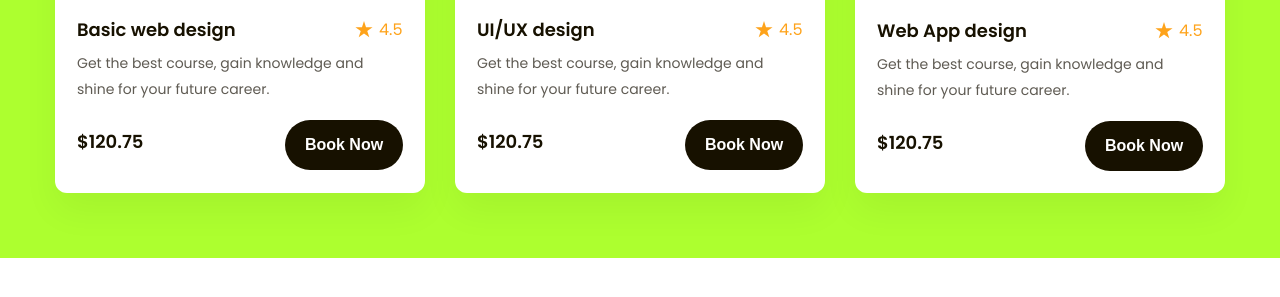
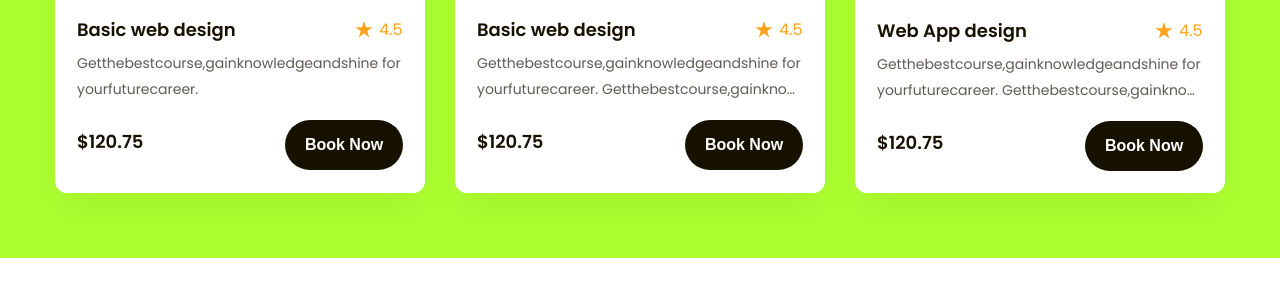
Before and after one commit to pvnam0901/f8-htmlcss-02, a plain HTML site: page index.html in a window 1280 px wide. Shown: the part 1559-1856 px from the top of the page. Drawn offline with Linux system fonts and the light colour scheme.

Commit message:
fix width

```diff
--- a/asseets/css/style.css
+++ b/asseets/css/style.css
@@ -45,6 +45,18 @@ button {
     padding: 0;
     width: auto;
     overflow: visible;
+}
+.line-climp {
+    display: -webkit-box;
+    -webkit-line-clamp: var(--line-clamp, 1);
+    -webkit-box-orient: vertical;
+    overflow: hidden;
+}
+.line-2 {
+    --line-clamp: 2;
+}
+.break-all {
+    word-break: break-all;
 }
 /* header */
 .header {
@@ -278,6 +290,7 @@ button {
     margin-top: 55px;
 }
 .popular .courses-item {
+    width: 33.3333%;
     border-radius: 12px;
     background: #fff;
     box-shadow: 0px 18px 36px 0px rgba(0, 0, 0, 0.05);
@@ -308,6 +321,7 @@ button {
     align-items: center;
 }
 .courses-item .title a {
+    padding-right: 6px;
     color: #171100;
     font-size: 1.8rem;
     font-style: normal;
--- a/index.html
+++ b/index.html
@@ -145,7 +145,7 @@
                         <img src="./asseets/img/course-1.jpg" alt="" class="thumd">
                         <div class="info">
                             <div class="head">
-                                <h3 class="title"><a href="#!">Basic web design</a></h3>
+                                <h3 class="title"><a href="#!" class="line-climp break-all">Basic web design</a></h3>
                                 <div class="rating">
                                     <svg xmlns="http://www.w3.org/2000/svg" width="18" height="17" viewBox="0 0 18 17"
                                         fill="none">
@@ -156,7 +156,11 @@
                                     <span class="value">4.5</span>
                                 </div>
                             </div>
-                            <p class="desc">Get the best course, gain knowledge and shine for your future career.</p>
+                            <p class="desc line-climp line-2 break-all">
+                                Getthebestcourse,gainknowledgeandshine
+                                foryourfuturecareer.
+
+                            </p>
                             <div class="foot">
                                 <span class="price">$120.75</span>
                                 <button class="btn btn-price active">Book Now</button>
@@ -170,7 +174,7 @@
                             alt="" class="thumd">
                         <div class="info">
                             <div class="head">
-                                <h3 class="title"><a href="!#">UI/UX design</a></h3>
+                                <h3 class="title"><a href="!#" class="line-climp break-all">Basic web design</a></h3>
                                 <div class="rating">
                                     <svg xmlns="http://www.w3.org/2000/svg" width="18" height="17" viewBox="0 0 18 17"
                                         fill="none">
@@ -181,7 +185,13 @@
                                     <span class="value">4.5</span>
                                 </div>
                             </div>
-                            <p class="desc">Get the best course, gain knowledge and shine for your future career.</p>
+                            <p class="desc line-climp line-2 break-all">
+                                Getthebestcourse,gainknowledgeandshine
+                                foryourfuturecareer.
+                                Getthebestcourse,gainknowledgeandshine
+                                foryourfuturecareer.
+                                Getthebestcourse,gainknowledgeandshine
+                                foryourfuturecareer.</p>
                             <div class="foot">
                                 <span class="price">$120.75</span>
                                 <button class="btn btn-price">Book Now</button>
@@ -194,7 +204,7 @@
                         <img src="./asseets/img/course-3.jpg" alt="" class="thumd">
                         <div class="info">
                             <div class="head">
-                                <h3 class="title"><a href="#!">Web App design</a></h3>
+                                <h3 class="title"><a href="#!" class="line-climp break-all">Web App design</a></h3>
                                 <div class="rating">
                                     <svg xmlns="http://www.w3.org/2000/svg" width="18" height="17" viewBox="0 0 18 17"
                                         fill="none">
@@ -205,7 +215,14 @@
                                     <span class="value">4.5</span>
                                 </div>
                             </div>
-                            <p class="desc">Get the best course, gain knowledge and shine for your future career.</p>
+                            <p class="desc line-climp line-2 break-all">
+                                Getthebestcourse,gainknowledgeandshine
+                                foryourfuturecareer.
+                                Getthebestcourse,gainknowledgeandshine
+                                foryourfuturecareer.
+                                Getthebestcourse,gainknowledgeandshine
+                                foryourfuturecareer.
+                            </p>
                             <div class="foot">
                                 <span class="price">$120.75</span>
                                 <button class="btn btn-price">Book Now</button>
@@ -214,6 +231,7 @@
                     </div>
                 </div>
             </div>
+        </div>
     </main>
 
 </body>
```
